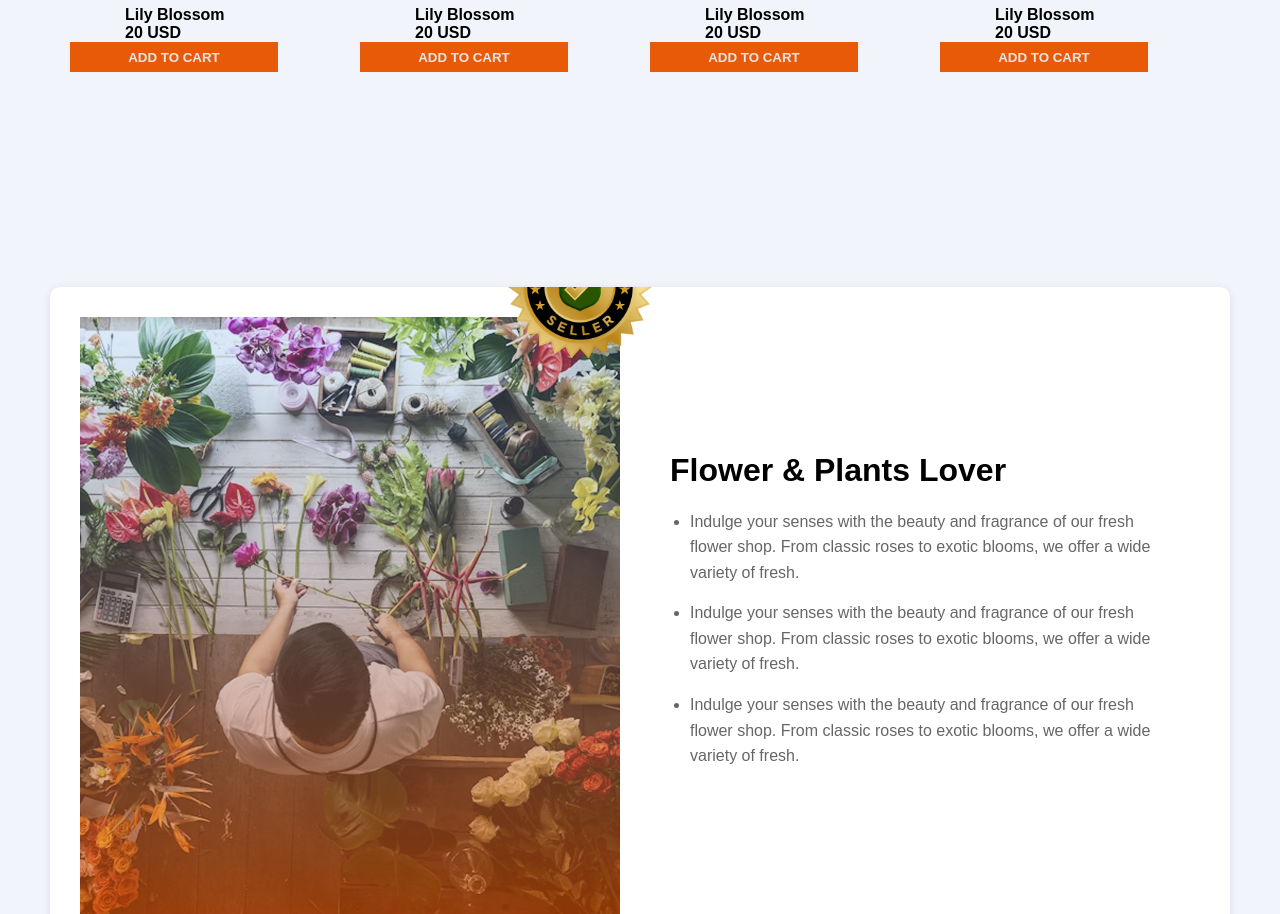
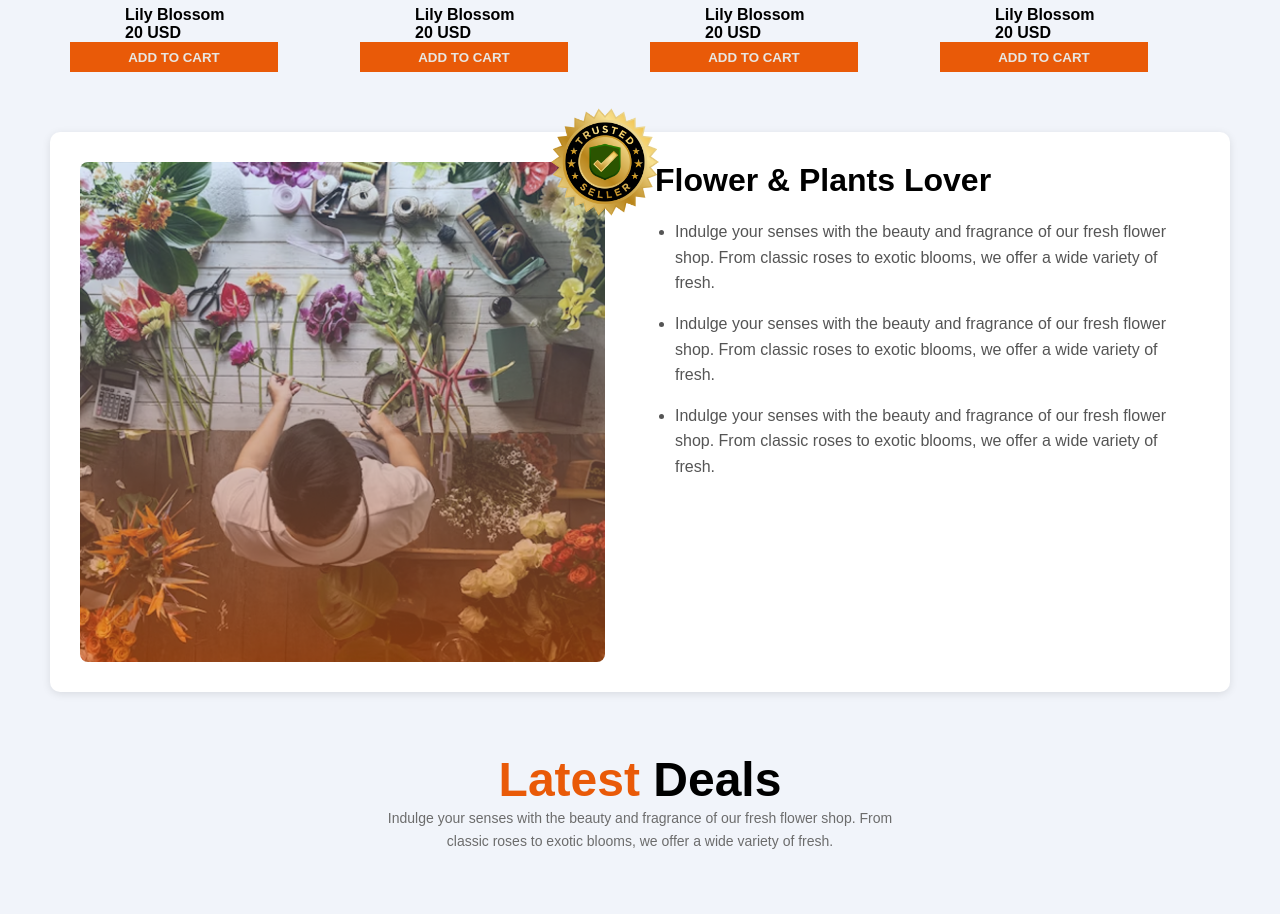
Before and after one commit to rafiology154/second-assignment, a plain HTML site: page index.html in a window 1280 px wide. Shown: the part 1249-2163 px from the top of the page. Drawn offline with Linux system fonts and the light colour scheme.

Commit message:
fixed badge

```diff
--- a/index.html
+++ b/index.html
@@ -136,11 +136,11 @@
     </div>
 
     </section>
-   <section>
+   <section class="hero">
   <div class="content">
-    <div class="image-section">
-      <img src="assets/flower-store.png" alt="Flower shop top view">
-      <img class="badge" src="assets/trusted-badge.png" alt="Trusted Seller Badge">
+    <div class="image-container">
+      <img src="assets/flower-store.png" alt="Flower shop" class="main-image">
+      <img src="assets/trusted-badge.png" alt="Trusted Badge" class="badge">
     </div>
     <div class="text-section">
       <h1>Flower & Plants Lover</h1>
@@ -152,6 +152,7 @@
     </div>
   </div>
 </section>
+
 
    <section class="deal">
         <div class="deals">
--- a/styles/style.css
+++ b/styles/style.css
@@ -147,46 +147,46 @@ body {
 .hero {
   padding: 60px 20px;
 }
-
 .content {
-  position: relative;
   display: flex;
   gap: 30px;
   max-width: 1180px;
   margin: 0 auto;
   background-color: white;
   border-radius: 10px;
-  overflow: hidden;
+  padding: 30px;
   box-shadow: 0 2px 8px rgba(0, 0, 0, 0.1);
-  align-items: center;
-  padding: 30px;
-  margin-top: 215px;
+
+  /* THIS IS IMPORTANT: Allow badge to be visible outside */
+  overflow: visible;
+  position: relative;
 }
 
-/* Make the badge overlap the container */
-.badge img{
+.image-container {
+  position: relative;
+  flex: 1;
 
-}
-.badge {
-  position: absolute;
-  right: 550px;
-  top: -100px;
-  width: 100%;
-  width: 200px;
-  height: 200px;
-
-}
-
-.image-section {
-  flex: 1;
+  /* ALSO IMPORTANT: Allow badge to overflow */
+  overflow: visible;
 }
 
 .main-image {
   width: 100%;
   height: 500px;
   object-fit: cover;
+  border-radius: 8px;
   display: block;
-  border-radius: 8px;
+}
+
+.badge {
+  position: absolute;
+  top: 0;
+  right: 0;
+  transform: translate(50%, -50%);
+  width: 150px; /* Adjust as per actual size */
+  height: auto;
+  display: block;
+  z-index: 10;
 }
 
 .text-section {
@@ -197,13 +197,13 @@ body {
 .text-section h1 {
   font-size: 32px;
   margin-bottom: 20px;
-  font-weight: 700;
+  font-weight: bold;
 }
 
 .text-section ul {
   list-style-type: disc;
   padding-left: 20px;
-  color: #666;
+  color: #555;
 }
 
 .text-section li {
```
